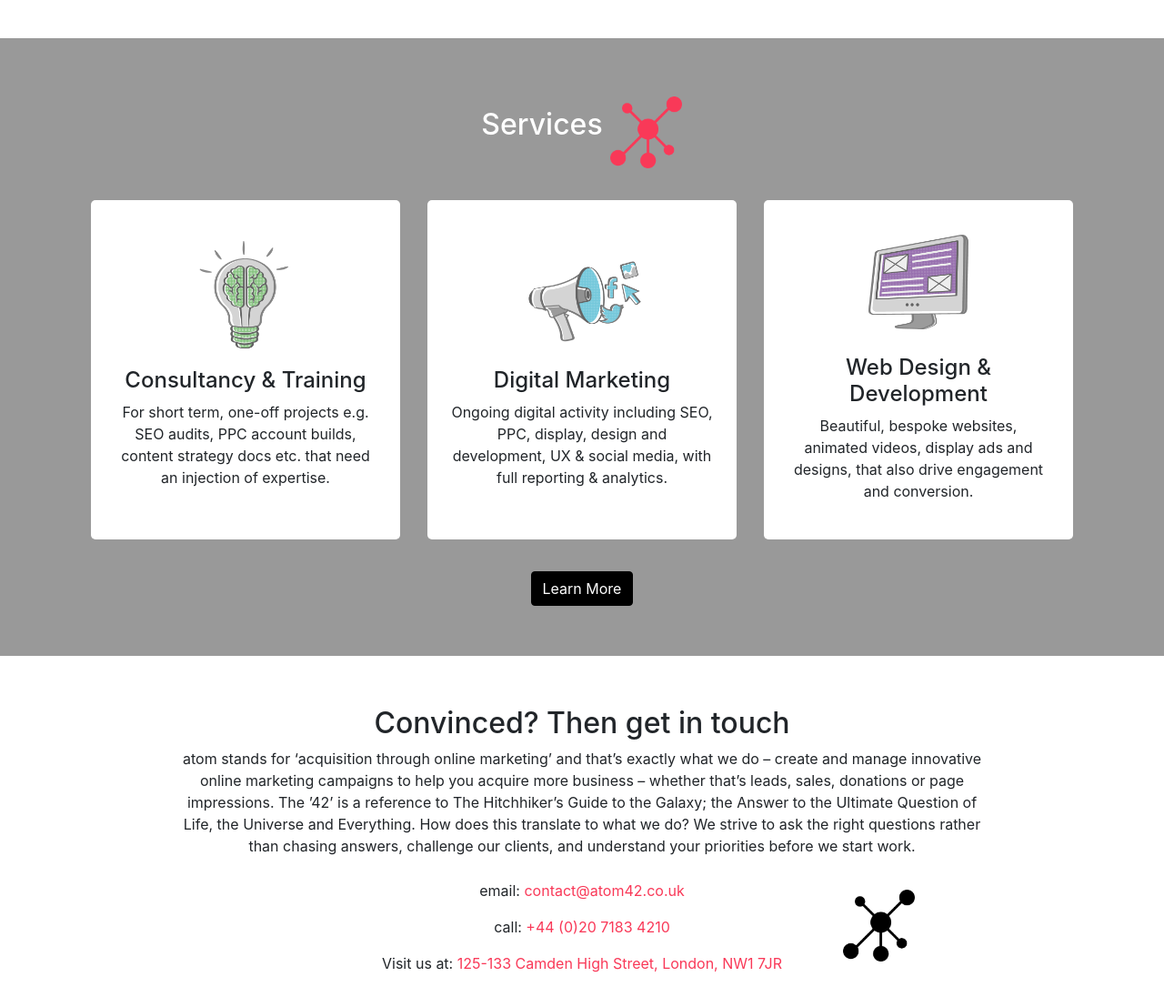
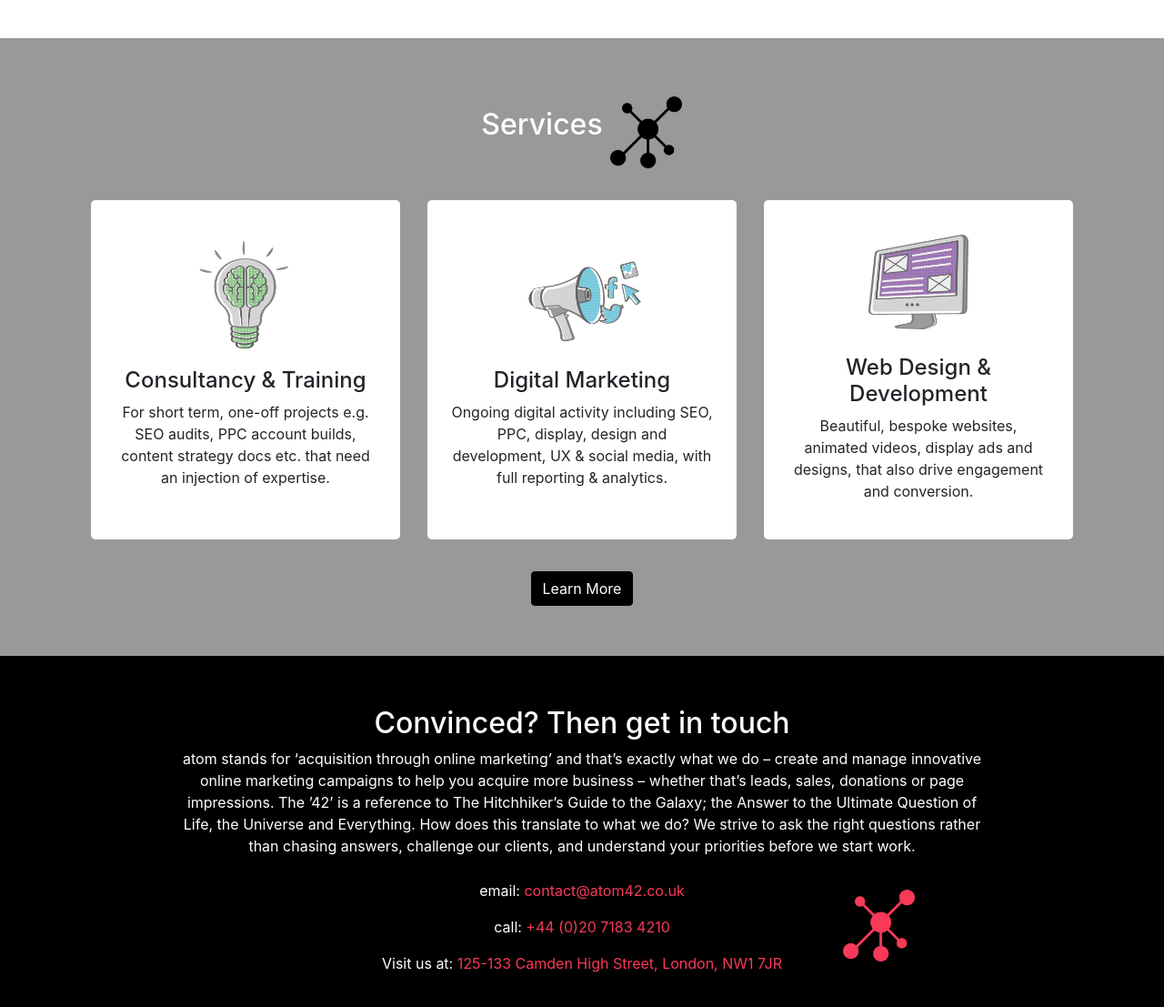
Before and after one commit to AlexLoughln117/atom42, a website: page app/index.html in a window 1280 px wide. Shown: the part 1695-2802 px from the top of the page at 91% size. Drawn offline with nearby package versions, Linux system fonts and the light colour scheme.

Commit message:
Background colour changes

```diff
--- a/app/index.html
+++ b/app/index.html
@@ -74,7 +74,7 @@
 	   </div>
 	</section>
 
-	<section class="companies-section" style="">
+	<section class="companies-section">
 		<div class="container" style="padding-top: 55px;">
 			<div class="row">
 				<div class="col-md-6 flex-center">
@@ -121,7 +121,7 @@
 			<div class="row">
 				<div class="col-md-12 flex-center">
 					<h2 style="color: #fff;">Services</h2>
-					<div class="amp-colour" style="position: relative; background-color: #F93958;"></div>
+					<div class="amp-colour" style="position: relative; background-color: #000;"></div>
 				</div>
 			</div>
 			<div class="row" style="margin: 35px 0;">
@@ -171,7 +171,7 @@
 						NW1 7JR</span>
 					</p>
 
-					<div class="amp-colour" style="position: absolute;background-color: #000;top: 16%;right: 17%;"></div>
+					<div class="amp-colour" style="position: absolute;background-color: #F93958;top: 16%;right: 17%;"></div>
 				    </div>
 				</div>
 
--- a/app/scss/styles.scss
+++ b/app/scss/styles.scss
@@ -1,6 +1,8 @@
 .testing {
   width: percentage(5/7);
 }
+
+body{background-color:#000;}
 
 .amp{    background-image: url(../images/tim-tiedemann-149766-unsplash-1.jpg);
     background-position: 50% 20%;
@@ -79,11 +81,11 @@ transform: scale(1.3);z-index: 9;}
 
   .section-hero{min-height: 560px;background-color: #F93958;display: flex;justify-content: center;align-content: center;}
   .section-intro{background-color: #999999 !important;min-height: 300px;display: flex;justify-content: center;align-items: center;}
-  .companies-section{min-height: 300px;display: flex;justify-content: center;align-items: center;}
+  .companies-section{min-height: 300px;display: flex;justify-content: center;align-items: center;background-color:#fff;}
   .services-section{background-color: #999999;min-height: 300px;display: flex;justify-content: center;align-items: center;}
   .services-ctn{padding-top: 55px;padding-bottom: 55px;display: flex;flex-direction: column;justify-content: center;align-items: center;}
 
-  .contact-ctn{min-height: 300px;display: flex;justify-content: center;align-items: center;text-align: center;}
+  .contact-ctn{min-height: 300px;display: flex;justify-content: center;align-items: center;text-align: center;background-color:#000;color:#fff;}
   .contact-links{padding: 25px 0;position: relative;}
 
 
```
Also changed, not shown: app/css/styles.css.
